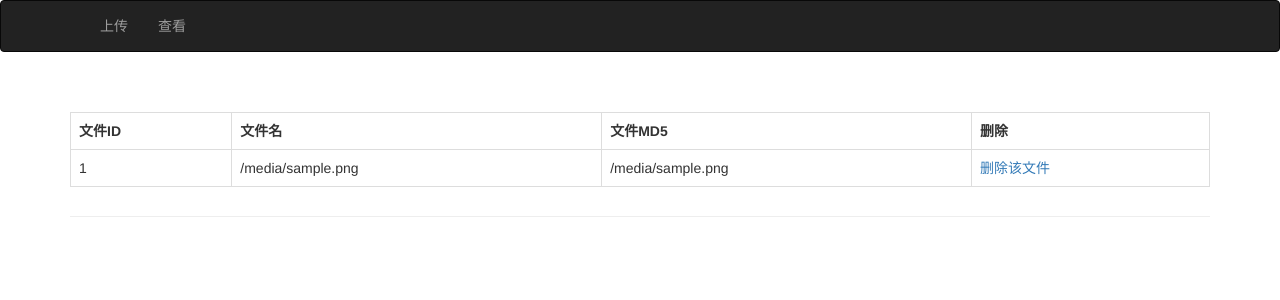
After one commit to colin210/priftp, a Python web app: template app/templates/main/files.html in a window 1280 px wide. The commit adds this page. Shown: the top 300 px of the page. Run offline with Jinja, Linux system fonts and the light colour scheme; the template is opened without the code that fills it: most values are stand-ins (such as "Sample title", 1, 10 or a date in 2020); some libraries are stand-ins or nearby versions.

Commit message:
priftp-add/del

```diff
--- a/app/templates/base.html
+++ b/app/templates/base.html
@@ -16,11 +16,11 @@
             </button>
             <div class="navbar-collapse collapse">
                 <ul class="nav navbar-nav ">
-                    <li><a href = "{{ url_for('main.index') }}">Ftp</a></li>
+                    <li><a href = "{{ url_for('main.index') }}">上传</a></li>
                 </ul>
-{#                <ul class="nav navbar-nav ">#}
-{#                    <li><a href="{{ url_for('info.index') }}">Info</a></li>#}
-{#                </ul>#}
+                <ul class="nav navbar-nav ">
+                    <li><a href="{{ url_for('main.files') }}">查看</a></li>
+                </ul>
 
             </div>
         </div>
--- /dev/null
+++ b/app/templates/main/files.html
@@ -0,0 +1,26 @@
+{% extends "base.html" %}
+{% import "bootstrap/wtf.html" as wtf %}
+
+{% block title  %}files{% endblock %}
+
+{% block page_content %}
+    <table class="table table-bordered">
+    <tr>
+        <th>文件ID</th>
+        <th>文件名</th>
+        <th>文件MD5</th>
+        <th>删除</th>
+
+
+    </tr>
+        {% for i in files_all %}
+            <tr>
+                <td>{{ i.id }} </td>
+                <td>{{ i.file_name }}</td>
+                <td>{{ i.file_md5 }}</td>
+                <td><a href="{{ url_for('main.delfile',id = i.id) }}" >删除该文件</a></td>
+
+            </tr>
+    {% endfor %}
+    </table>
+{% endblock %}
```
Also changed, not shown: app/main/views.py (+24 -0 lines).
